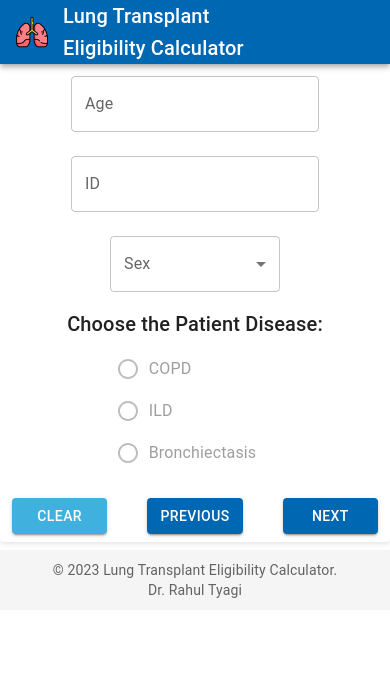
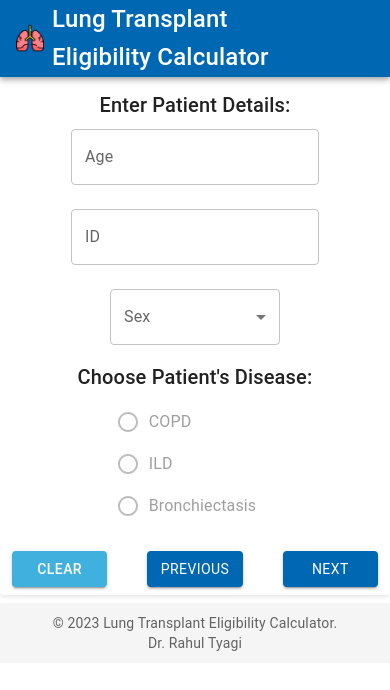
Before and after one commit to iShubhamTyagi/ltec, a React (Create React App) app: page / in a window 390 px wide. Shown: the top 690 px of the page. Built offline with nearby package versions, Linux system fonts and the light colour scheme.

Commit message:
Buttons, Bullets and UI improvements

```diff
--- a/src/components/Header.js
+++ b/src/components/Header.js
@@ -13,16 +13,17 @@ function Header({ userSelection, progress }) {
         <img
           src={LungsIcon}
           alt="Lungs Icon"
-          style={{ width: 32, height: 32, marginRight: 15 }}
+          style={{ width: isMobile ? 28 : 32, height: isMobile ? 28 : 32, marginRight: isMobile ? 8 : 15 }}
         />
 
         <Typography
-          variant="h6"
+          variant={isMobile ? "h6" : "h5"}
           component="div"
           textAlign="left"
           sx={{
             flexGrow: 1,
             whiteSpace: isMobile ? "normal" : "nowrap",
+            fontSize: isMobile ? "1.5rem" : "2rem",
           }}
         >
           {isMobile ? (
--- a/src/components/MainCard.js
+++ b/src/components/MainCard.js
@@ -192,6 +192,9 @@ function MainCard() {
           {selectedSequence === null ? (
             <>
               <Grid>
+              <MainCardTitle variant="h6" component="div">
+                Enter Patient Details:
+              </MainCardTitle>
                 <div style={{ marginBottom: "16px" }}>
                   <TextField
                     label="Age"
@@ -212,6 +215,7 @@ function MainCard() {
                   <FormControl style={{ width: "170px" }}>
                     <InputLabel>Sex</InputLabel>
                     <Select
+                    label="sex"
                       value={sex}
                       onChange={(event) => handleInputChange(event, "sex")}
                     >
@@ -223,7 +227,7 @@ function MainCard() {
                 </div>
               </Grid>
               <MainCardTitle variant="h6" component="div">
-                Choose the Patient Disease:
+                Choose Patient's Disease:
               </MainCardTitle>
               <RadioGroupContainer row onChange={handleSelection}>
                 {questionCardSequences.map((sequence, index) => (
--- a/src/components/QuestionCard.js
+++ b/src/components/QuestionCard.js
@@ -1,4 +1,3 @@
-// QuestionCard.js
 import React, { useState, useEffect } from "react";
 import Typography from "@mui/material/Typography";
 import Radio from "@mui/material/Radio";
@@ -14,6 +13,9 @@ import {
   StyledTypography,
 } from "./StyledComponents";
 import ValidationLogic from "./ValidationLogic";
+import Divider from "@mui/material/Divider";
+import KeyboardArrowRightTwoToneIcon from '@mui/icons-material/KeyboardArrowRightTwoTone';
+import KeyboardDoubleArrowRightTwoToneIcon from '@mui/icons-material/KeyboardDoubleArrowRightTwoTone';
 
 function QuestionCard({
   questions,
@@ -44,7 +46,6 @@ function QuestionCard({
   }, []);
 
   const getCardVerdict = () => {
-
     const cardVerdict = ValidationLogic({
       questionCardIndex: currentCardIndex,
       answers: answersOnCurrentCard,
@@ -88,8 +89,10 @@ function QuestionCard({
             {title}
           </Typography>
           {questionGroups.map((group, groupIndex) => (
-            <Box key={groupIndex} sx={{ marginBottom: 2 }}>
+            <React.Fragment key={groupIndex}>
+              {groupIndex !== 0 && <Divider sx={{ marginBottom: 2 }} />}
               {group.subheading && (
+                <>
                   <StyledTypography
                     variant="subtitle1"
                     component="div"
@@ -97,15 +100,27 @@ function QuestionCard({
                   >
                     {group.subheading}
                   </StyledTypography>
+                  <Divider sx={{ marginBottom: 2 }} />
+                </>
               )}
-              {group.questions.map((question) => (
+              {group.questions.map((question, questionIndex) => (
                 <QuestionContainer key={question.index}>
                   <Grid item xs={12} md={6}>
                     <Typography
                       variant="body1"
                       component="div"
-                      sx={{ textAlign: "left" }}
+                      sx={{
+                        display: "flex",
+                        alignItems: "center",
+                        textAlign: "left",
+                        paddingLeft: group.subheading ? "20px" : "0",
+                      }}
                     >
+                      {group.subheading ? (
+                        <KeyboardDoubleArrowRightTwoToneIcon sx={{ marginRight: 1 }} />
+                      ) : (
+                        <KeyboardArrowRightTwoToneIcon sx={{ marginRight: 1 }} />
+                      )}
                       {question.text}
                     </Typography>
                   </Grid>
@@ -138,7 +153,7 @@ function QuestionCard({
                   </Grid>
                 </QuestionContainer>
               ))}
-            </Box>
+            </React.Fragment>
           ))}
           {isCardComplete && (
             <Typography
--- a/src/components/StyledComponents.js
+++ b/src/components/StyledComponents.js
@@ -75,26 +75,30 @@ export const MainCardContainer = styled(Card)(({ theme }) => ({
     bottom: 0,
     background: "#fff",
     zIndex: 1,
-    marginTop: "auto", // Move the buttons to the bottom
+    marginTop: "auto",
     marginBottom: "2%",
     justifyContent: "center",
 
     "& .previous-next-button": {
-      background: "#0067B3", // Set the background color for Previous and Next buttons
-      color: "#FFF", // Set the text color for Previous and Next buttons
+      background: "#0067B3",
+      color: "#FFF",
+      fontWeight: "normal", // Set the default font weight
+      textDecoration: "none", // Set the default text decoration
+      transition: "font-weight 0.3s, text-decoration 0.3s", // Add transition animation
+
       "&:hover": {
-        background: "#40B0DF", // Set the background color on hover for Previous and Next buttons
+        fontWeight: "bold", // Set font weight to bold on hover
+        textDecoration: "underline", // Set text decoration to underline on hover
       },
     },
-
     "& .clear-button": {
       background: "#40B0DF", // Set the background color for Clear button
       color: "#FFF", // Set the text color for Clear button
       "&:hover": {
         background: "#FFC107", // Set the background color on hover for Clear button
       },
-    },
-  }));
+  }}));
+
 
 
 // Styled components for QuestionCard component
```
Lines whose indentation alone changed are shown as unchanged.
